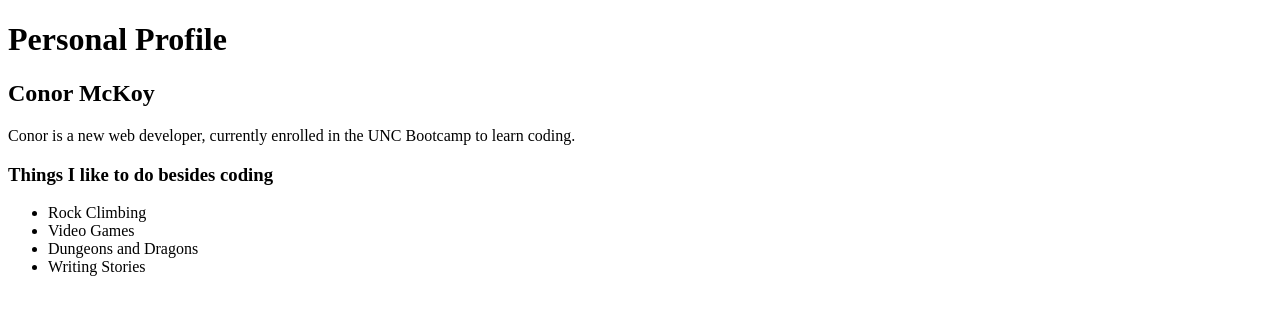
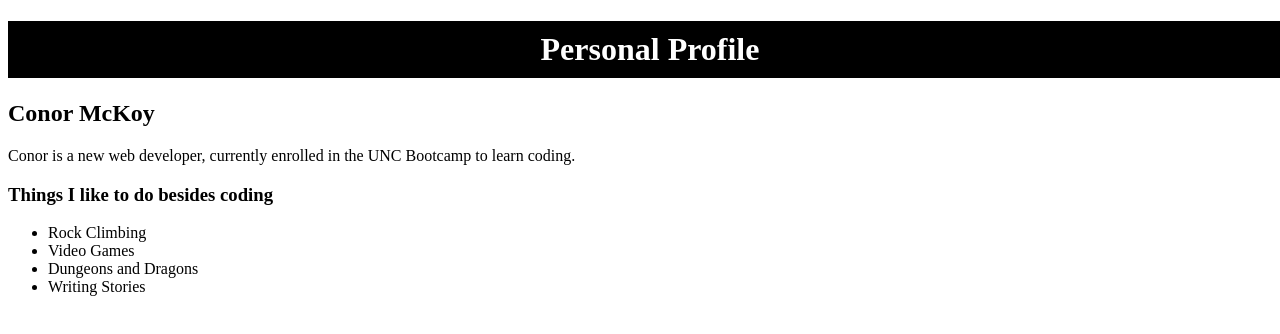
Before and after one commit to mckoyc94/conor_bio, a plain HTML site: page index.html in a window 1280 px wide. Drawn offline with Linux system fonts and the light colour scheme.

Commit message:
created style css file

```diff
--- a/index.html
+++ b/index.html
@@ -3,7 +3,7 @@
 <head>
     <meta charset="UTF-8">
     <meta name="viewport" content="width=device-width, initial-scale=1.0">
-
+    <link rel="stylesheet" href="style.css">
     <title>Personal Bio</title>
 </head>
 <body>
--- /dev/null
+++ b/style.css
@@ -0,0 +1,7 @@
+h1 {
+    Background: black;
+    color: white;
+    width: 100%;
+    padding: 10px;
+    text-align: center;
+}
```
